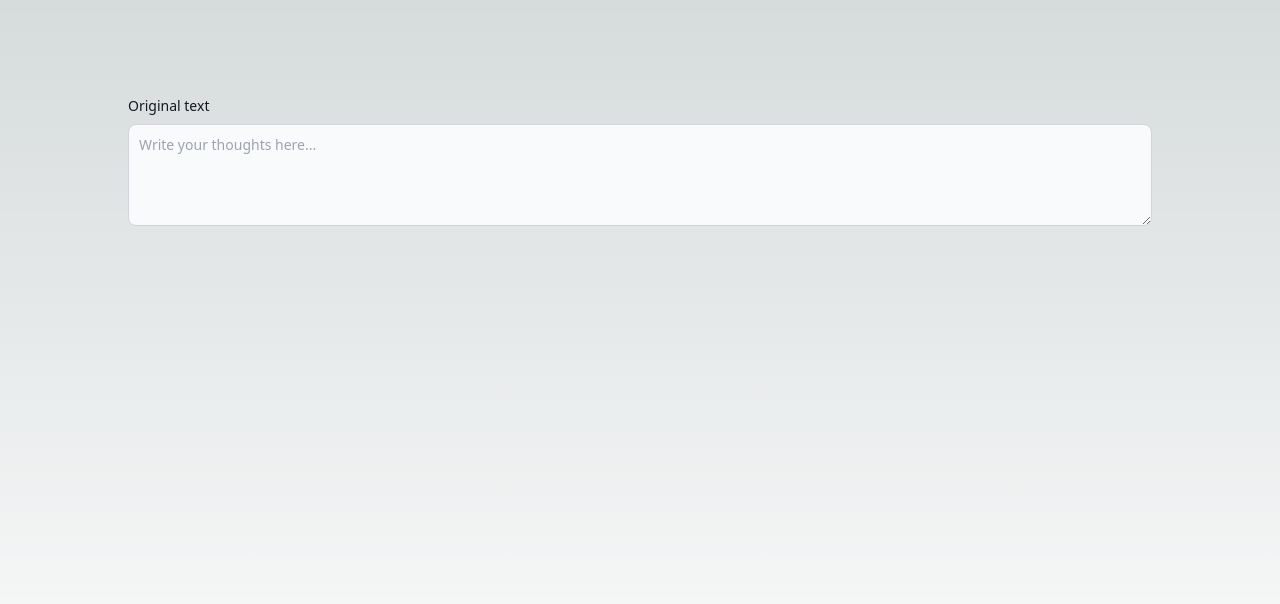
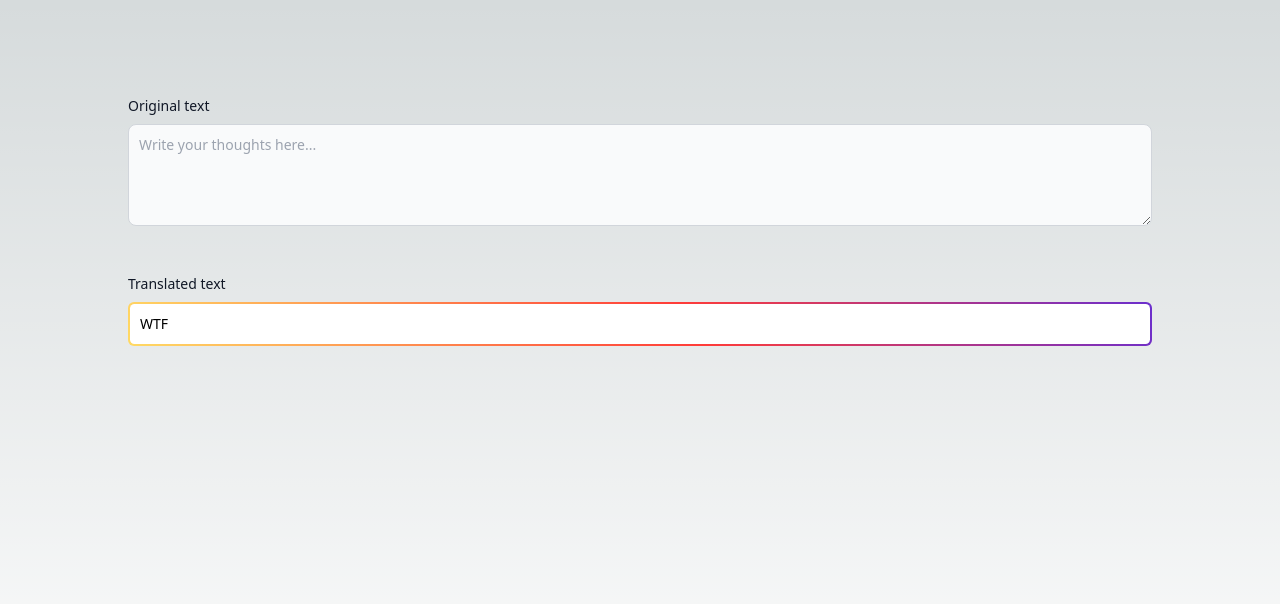
Before and after one commit to seren5240/experiment, a Next.js app in the folder web/: page / in a window 1280 px wide. Shown: the top 604 px of the page. Built offline with nearby package versions, Linux system fonts and the light colour scheme.

Commit message:
some border

```diff
--- a/web/app/globals.css
+++ b/web/app/globals.css
@@ -31,3 +31,35 @@ body {
     text-wrap: balance;
   }
 }
+
+.gradient-border {
+  --borderWidth: 2px;
+  @apply rounded-md relative overflow-hidden;
+}
+
+.gradient-border::before {
+  content: ' ';
+  position: absolute;
+  top: var(--borderWidth);
+  left: var(--borderWidth);
+  bottom: var(--borderWidth);
+  right: var(--borderWidth);
+  width: calc(100% - 2 * var(--borderWidth));
+  height: calc(100% - 2 * var(--borderWidth));
+  z-index: 1;
+  border-radius: 0.28rem;
+  @apply bg-white;
+}
+
+.gradient-border::after {
+  content: ' ';
+  position: absolute;
+  top: calc(-1 * var(--borderWidth));
+  left: calc(-1 * var(--borderWidth));
+  right: calc(-1 * var(--borderWidth));
+  bottom: calc(-1 * var(--borderWidth));
+  background: linear-gradient(60deg, #ffea69, #ff3c38, #392aff, #2a78ff, #1098ad, #07b39b);
+  z-index: 0;
+  background-size: 300% 300%;
+  animation: animatedgradient 3s ease alternate infinite;
+}
--- a/web/app/page.tsx
+++ b/web/app/page.tsx
@@ -1,7 +1,7 @@
 export default function Home() {
   return (
     <main className="flex min-h-screen flex-col items-center justify-between p-24">
-      <div className="z-10 max-w-5xl w-full items-center justify-between font-sans text-sm lg:flex flex-col">
+      <div className="z-10 max-w-5xl w-full items-center justify-between font-sans text-sm lg:flex flex-col gap-12">
         <div className="flex-col items-start justify-between w-full">
           <label
             htmlFor="message"
@@ -16,6 +16,19 @@ export default function Home() {
             placeholder="Write your thoughts here..."
           />
         </div>
+        <div className="flex-col items-start justify-between w-full">
+          <label
+            htmlFor="message"
+            className="block mb-2 text-sm font-medium text-gray-900 dark:text-white"
+          >
+            Translated text
+          </label>
+          <div className="rounded-lg w-full gradient-border">
+            <div className='relative z-10 flex items-center gap-1.5 px-3 py-3'>
+            WTF
+            </div>
+          </div>
+        </div>
       </div>
     </main>
   );
```
